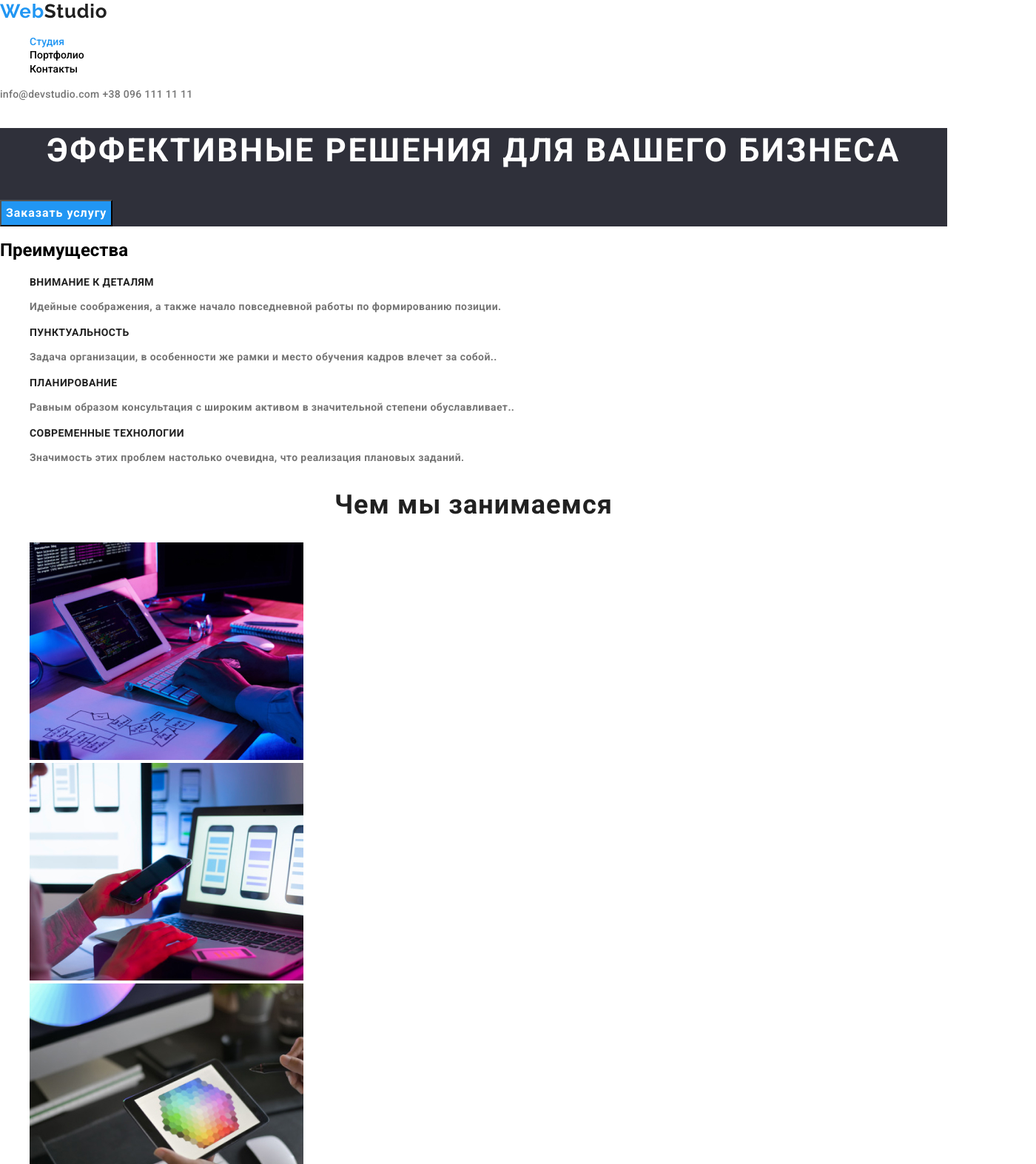
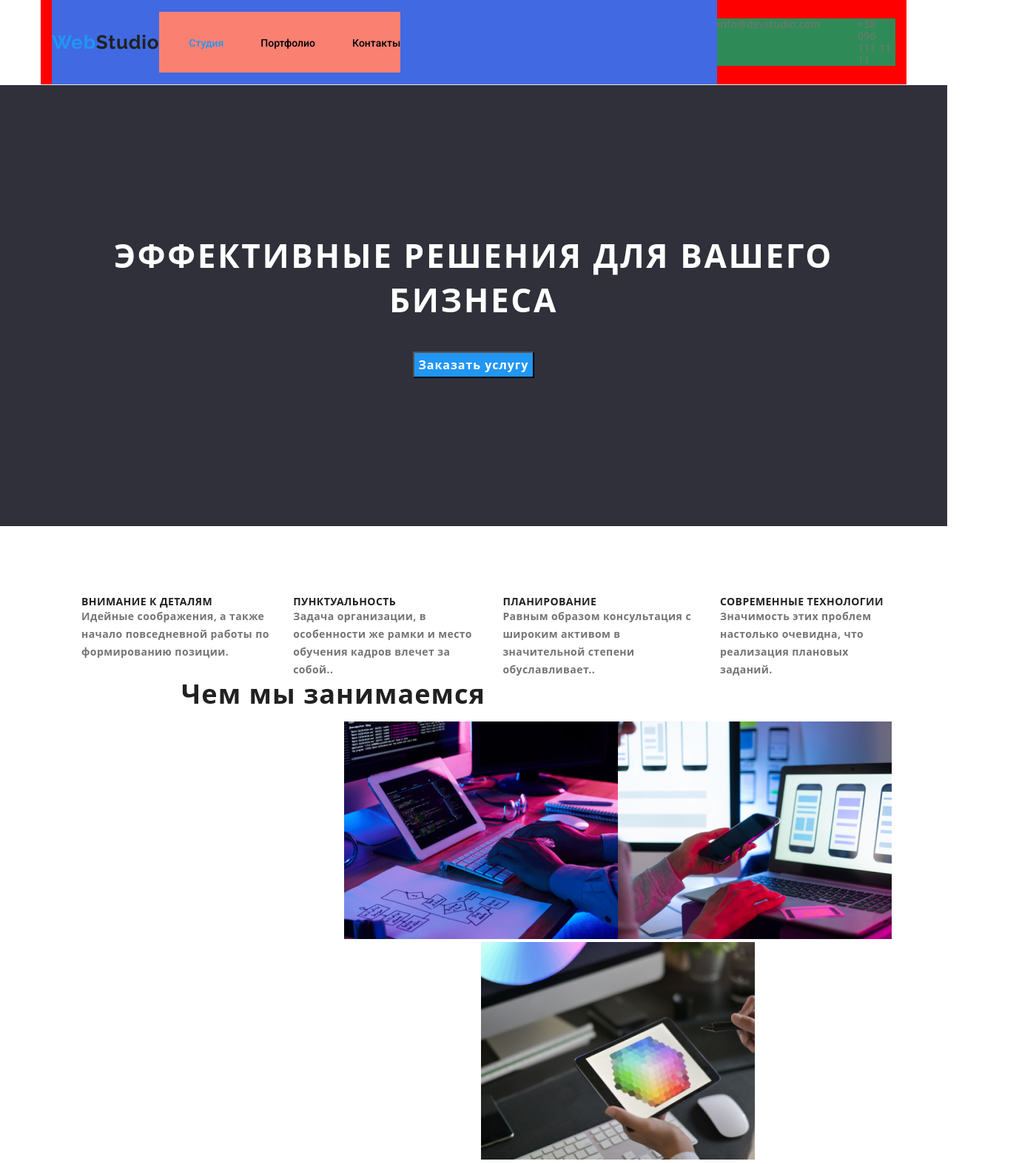
Before and after one commit to Lubasia/goit-markup-hw-03, a plain HTML site: page index.html in a window 1280 px wide. Shown: the top 1573 px of the page at 74% size, 1400 px wide, since content can reach past the window. Drawn offline with nearby package versions, Linux system fonts and the light colour scheme.

Commit message:
Загружает предварительные флексы

```diff
--- a/css/styles.css
+++ b/css/styles.css
@@ -6,11 +6,6 @@
 /* светлый фон #F5F4FA*/
 /* цвет наведения #2196F3*/
 /* цвет белый #FFFFFF*/
-*,
-*::before,
-*::after {
-  box-sizing: border-box;
-}
 
 :root {
   --main-font: "Roboto", serif;
@@ -23,15 +18,27 @@
   --title-dark-theme-color: #2f303a;
 }
 
-body {
+h1,
+h2,
+h3,
+p {
+  margin-top: 0px;
+  margin-bottom: 0px;
+}
+]
+.body {
   font-family: var(--main-font);
   font-style: normal;
 }
 .list {
   list-style: none;
+  padding: 0;
+  margin: 0;
 }
 .link {
   text-decoration: none;
+  padding: 0;
+  margin: 0;
 }
 .nav-link:hover,
 .nav-link:focus,
@@ -52,10 +59,34 @@ body {
 .gallery-progect:focus {
   color: var(--link-color);
 }
+.container {
+  margin-left: auto;
+  margin-right: auto;
+  width: 1170px;
+  padding: 0 15px;
+}
+.container-header {
+  display: flex;
+  align-items: center;
+  border-bottom: 1px solid #ececec;
+  background-color: red;
+}
+
+.img {
+  display: block;
+}
 /* Логотип */
+.nav-container {
+  display: flex;
+  align-items: center;
+  padding: 0;
+  background-color: royalblue;
+}
 
 .logo-link {
   font-family: var(--secondary-font);
+  padding-top: 24px;
+  padding-bottom: 24px;
   color: #2196f3;
   font-style: normal;
   font-weight: 700;
@@ -63,12 +94,26 @@ body {
   line-height: 1.19;
   letter-spacing: 0.03em;
 }
+
 .logo-font-white-theme {
   color: var(--main-font-color);
 }
 /*  Конец логотип */
 
 /* Навигация */
+
+.navigation {
+  display: flex;
+  justify-content: space-between;
+  background-color: salmon;
+}
+.nav-list:not(:last-child) {
+  margin-right: 50px;
+}
+.nav-list {
+  padding-top: 32px;
+  padding-bottom: 32px;
+}
 .navigation .link.current {
   color: var(--link-color);
 }
@@ -84,7 +129,13 @@ body {
 
 /*  Контакты  */
 .address {
+  display: flex;
   font-style: normal;
+  margin-left: auto;
+  background-color: seagreen;
+}
+.contact-link-white-theme + .contact-link-white-theme {
+  margin-left: 50px;
 }
 .contact-link-white-theme {
   color: var(--secondary-font-color);
@@ -94,27 +145,33 @@ body {
   line-height: 1.143;
   letter-spacing: 0.02em;
 }
+
 /* Конец Контакты */
 
 /* Заголовок */
 .title {
   color: var(--font-on-dakr-theme);
   background-color: var(--title-dark-theme-color);
+  text-align: center;
 }
-
 .main-title {
   text-transform: uppercase;
+  padding-top: 200px;
+  margin-bottom: 30px;
   font-style: normal;
   font-weight: 900;
   font-size: 44px;
   line-height: 1.364;
-  text-align: center;
+
   letter-spacing: 0.06em;
+  margin-top: 0px;
+  margin-bottom: 40px;
 }
 
 .link-button {
   color: var(--font-on-dakr-theme);
   background-color: var(--link-color);
+  margin-bottom: 200px;
   font-size: 16px;
   line-height: 1.875;
   font-weight: 700;
@@ -130,6 +187,24 @@ body {
 /* Конец Заголовок */
 
 /* Преимущества */
+.is-hidden {
+  display: none;
+}
+.advantages-section {
+  margin-top: 94px;
+}
+.advantages-container {
+  margin-left: auto;
+  margin-right: auto;
+}
+.container .advantages-list {
+  display: flex;
+  justify-content: center;
+  margin: 0px;
+}
+.advantages:not(:last-child) {
+  margin-right: 30px;
+}
 .title-advantages {
   text-transform: uppercase;
   color: var(--main-font-color);
@@ -146,9 +221,21 @@ body {
   line-height: 1.714;
   letter-spacing: 0.03em;
 }
+.wwd-section {
+  width: 1170px;
+  padding: 0px 15px;
+  margin: 0px 215px;
+}
+.container .wwd-img {
+  display: flex;
+  flex-wrap: wrap;
+  justify-content: center;
+}
 .what-we-doing {
+  display: inline;
   color: var(--main-font-color);
   font-style: normal;
+  margin-bottom: 50px;
   font-weight: 700;
   font-size: 36px;
   line-height: 1.167;
@@ -211,8 +298,13 @@ body {
   letter-spacing: 0.03em;
 }
 /* Кнопки навигации портфолио*/
-.nav-button {
+
+.btn {
+  border-radius: 4px;
+  padding: 6px 22px;
+  display: inline-block;
   color: var(--main-font);
+  background-color: var(--title-light-theme-color);
   font-style: normal;
   font-weight: 500;
   font-size: 16px;
--- a/index.html
+++ b/index.html
@@ -17,7 +17,8 @@
   <body>
     <!-- Шапка сайта -->
     <header class="header">
-      <nav>
+      <div class="container container-header">
+        <nav class="container nav-container">
           <a class="logo-link link" href="./index.html" lang="en"
             >Web<span class="logo-font-white-theme" lang="en">Studio</span></a
           >
@@ -40,20 +41,25 @@
             href="mailto:info@devstudio.com"
             >info@devstudio.com</a
           >
+
           <a class="contact-link-white-theme link" href="tel:+380961111111"
             >+38 096 111 11 11</a
           >
         </address>
+      </div>
     </header>
     <main>
       <!--Герой-->
       <section class="title">
+        <div class="container">
           <h1 class="main-title">Эффективные решения для вашего бизнеса</h1>
           <button class="link-button" type="button">Заказать услугу</button>
+        </div>
       </section>
-      <h2>Преимущества</h2>
-      <section>
-        <ul>
+      <h2 class="is-hidden">Преимущества</h2>
+      <section class="advantages-section">
+        <div class="container advantages-container">
+          <ul class="advantages-list">
             <li class="advantages list">
               <h3 class="title-advantages">Внимание к деталям</h3>
               <p class="text-advantages">
@@ -64,8 +70,8 @@
             <li class="advantages list">
               <h3 class="title-advantages">Пунктуальность</h3>
               <p class="text-advantages">
-              Задача организации, в особенности же рамки и место обучения кадров
-              влечет за собой..
+                Задача организации, в особенности же рамки и место обучения
+                кадров влечет за собой..
               </p>
             </li>
             <li class="advantages list">
@@ -83,12 +89,14 @@
               </p>
             </li>
           </ul>
+        </div>
       </section>
 
       <!--Преимущества-->
-      <section>
+      <section class="wwd-section">
+        <div class="container">
           <h2 class="what-we-doing">Чем мы занимаемся</h2>
-        <ul>
+          <ul class="wwd-img">
             <li class="what-we-doing-list list">
               <img
                 src="./images/name/img.jpg"
@@ -112,6 +120,7 @@
               />
             </li>
           </ul>
+        </div>
       </section>
       <!--Наша команда-->
       <section class="team">
```
Also changed, not shown: portfolio.html (+17 -10 lines), 1 other file. Lines whose indentation alone changed are shown as unchanged.
